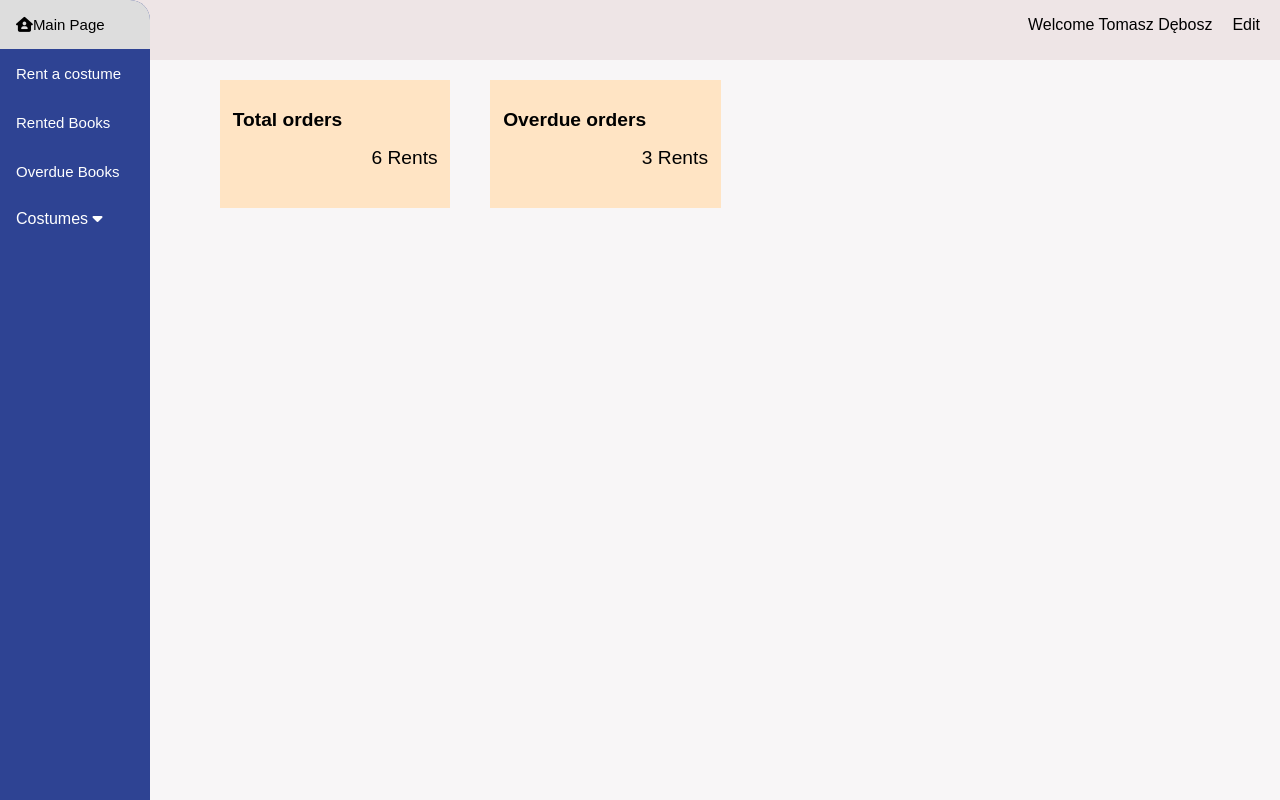
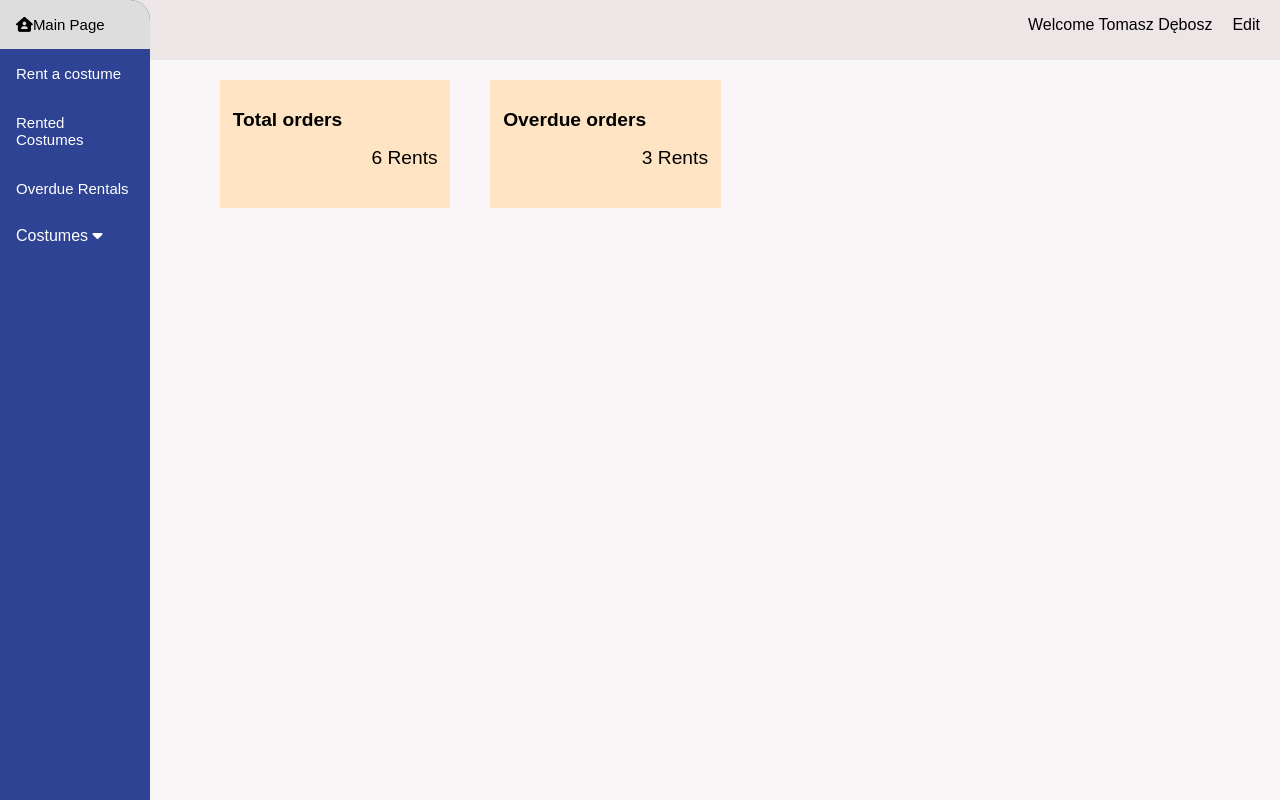
Before and after one commit to Dosztosz/Library, a PHP site: page /home.php in a window 1280 px wide. Run offline with PHP 8.4, Linux system fonts and the light colour scheme; a user stored in the database is signed in; data comes from the database, SQL or seed files in the repository; some libraries are stand-ins or nearby versions.

Commit message:
Update header.php

```diff
--- a/includes/header.php
+++ b/includes/header.php
@@ -1,8 +1,8 @@
 <div class="sidenav">
     <a href="home.php" class="bar-item"><i class="fa fa-house-user"></i><span class="mobile">Main Page</span></a>
     <a href="rent.php" class="bar-item"><span class="mobile">Rent a costume</a>
-    <a href="rented.php" class="bar-item"><span class="mobile">Rented Books</a>
-    <a href="overdue.php" class="bar-item"><span class="mobile">Overdue Books</a>
+    <a href="rented.php" class="bar-item"><span class="mobile">Rented Costumes</a>
+    <a href="overdue.php" class="bar-item"><span class="mobile">Overdue Rentals</a>
     <div class="dropdown">
         <a class="dropbtn">Costumes
         <i class="fa fa-caret-down"></i>
```
